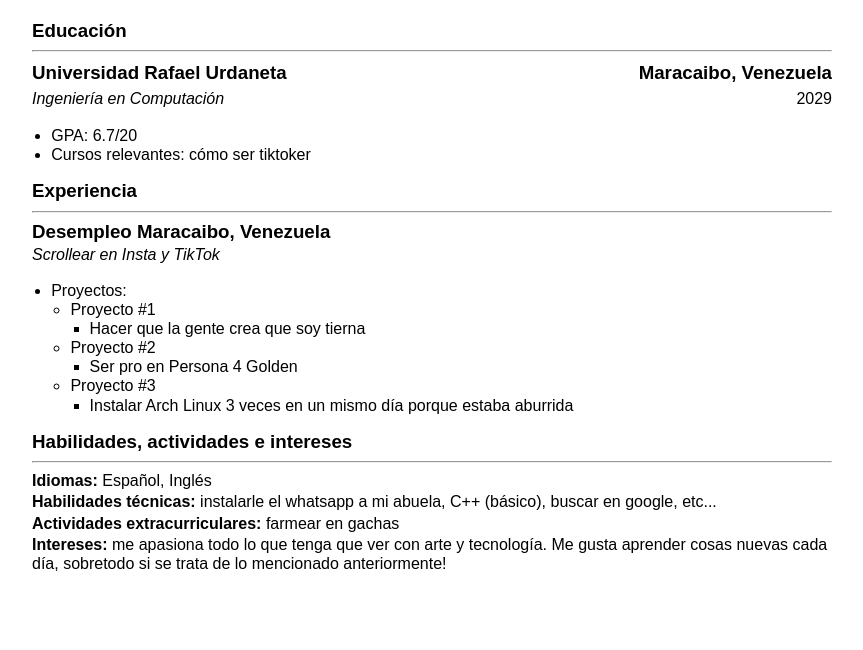
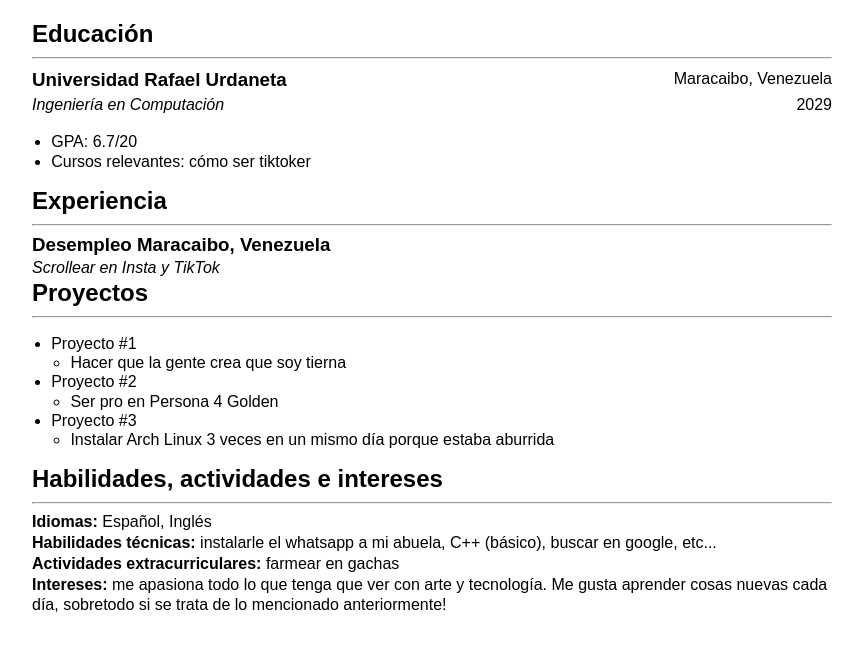
Before and after one commit to kikuovivi/hola, a plain HTML site: page index.html in a window 1280 px wide. Shown: the part 104-754 px from the top of the page, without its empty margins (208-1071 px from the left). Drawn offline with Linux system fonts and the light colour scheme.

Commit message:
fix: format & broken tags

```diff
--- a/index.html
+++ b/index.html
@@ -1,14 +1,17 @@
-<!DOCTYPE html>
+<!doctype html>
 <html lang="es">
   <style>
     body {
       line-height: 1.2;
       margin: 20px auto;
       max-width: 800px;
-        font-family: Arial, sans-serif
+      font-family: Arial, sans-serif;
     }
 
-     h1, h2, h3, p {
+    h1,
+    h2,
+    h3,
+    p {
       margin-top: 2px;
       margin-bottom: 2px;
     }
@@ -17,32 +20,34 @@
       padding-left: 1.2rem;
       margin-left: 0;
     }
-
   </style>
 
   <head>
-    <meta charset="UTF-8">
-    <meta name="viewport" content="width=device-width, initial-scale=1.0">
+    <meta charset="UTF-8" />
+    <meta name="description" content="Curriculum vitae de Vivi" />
+    <meta name="viewport" content="width=device-width, initial-scale=1.0" />
     <title>Curriculum</title>
   </head>
 
   <body>
-    <h1 style="text-align: center;">Vivi</h1>
-    <p style="text-align: center;">Japón, Inaba</p>
-    <p style="text-align: center;">+58 414-6464685 | moeangel2007@gmail.com</p>
-    <br>
-    <h3>Educación</h3>
-    <hr>
-    <div style="display: flex; justify-content: space-between; width: 100%;">
-        <h3>Universidad Rafael Urdaneta</h3><span>
-            <h3>Maracaibo, Venezuela<h3></h3>
-        </span>
+    <header>
+      <h1 style="text-align: center">Vivi</h1>
+      <p style="text-align: center">Japón, Inaba</p>
+      <p style="text-align: center">+58 414-6464685 | moeangel2007@gmail.com</p>
+    </header>
+    <br />
+
+    <main>
+      <section>
+        <h2>Educación</h2>
+        <hr />
+        <div style="display: flex; justify-content: space-between; width: 100%">
+          <h3>Universidad Rafael Urdaneta</h3>
+          <p>Maracaibo, Venezuela</p>
         </div>
-    <div style="display: flex; justify-content: space-between; width: 100%;">
+        <div style="display: flex; justify-content: space-between; width: 100%">
           <p><i>Ingeniería en Computación</i></p>
-        <p><span>
           <p>2029</p>
-            </span>
         </div>
         <div>
           <ul>
@@ -50,40 +55,62 @@
             <li>Cursos relevantes: cómo ser tiktoker</li>
           </ul>
         </div>
+      </section>
 
-    <h3>Experiencia</h3>
-    <hr>
+      <section>
+        <h2>Experiencia</h2>
+        <hr />
         <h3>Desempleo Maracaibo, Venezuela</h3>
         <p><i>Scrollear en Insta y TikTok</i></p>
+      </section>
 
+      <section>
+        <h2>Proyectos</h2>
+        <hr />
         <ul>
-        <li>Proyectos:
-            <ul>
-                <li>Proyecto #1
+          <li>
+            Proyecto #1
             <ul>
               <li>Hacer que la gente crea que soy tierna</li>
             </ul>
           </li>
-                <li>Proyecto #2
+          <li>
+            Proyecto #2
             <ul>
               <li>Ser pro en Persona 4 Golden</li>
             </ul>
           </li>
-                <li>Proyecto #3
+          <li>
+            Proyecto #3
             <ul>
-                        <li>Instalar Arch Linux 3 veces en un mismo día porque estaba aburrida</li>
-                    </ul>
+              <li>
+                Instalar Arch Linux 3 veces en un mismo día porque estaba
+                aburrida
               </li>
             </ul>
           </li>
         </ul>
-    <h3>Habilidades, actividades e intereses</h3>
-    <hr>
+      </section>
+
+      <section>
+        <h2>Habilidades, actividades e intereses</h2>
+        <hr />
         <p><strong>Idiomas:</strong> Español, Inglés</p>
+        <p>
+          <strong>Habilidades técnicas:</strong> instalarle el whatsapp a mi
+          abuela, C++ (básico), buscar en google, etc...
         </p>
-    <p><strong>Habilidades técnicas:</strong> instalarle el whatsapp a mi abuela, C++ (básico), buscar en google, etc...</p>
         <p><strong>Actividades extracurriculares:</strong> farmear en gachas</p>
-    <p><strong>Intereses:</strong> me apasiona todo lo que tenga que ver con arte y tecnología. Me gusta aprender cosas nuevas cada día, sobretodo si se trata de lo mencionado anteriormente!</p>
+        <p>
+          <strong>Intereses:</strong> me apasiona todo lo que tenga que ver con
+          arte y tecnología. Me gusta aprender cosas nuevas cada día, sobretodo
+          si se trata de lo mencionado anteriormente!
+        </p>
+      </section>
+    </main>
+
+    <footer>
+      <p style="display: none; text-align: center">© 2026 Vivi</p>
+    </footer>
   </body>
-
 </html>
```
Lines whose indentation alone changed are shown as unchanged.
